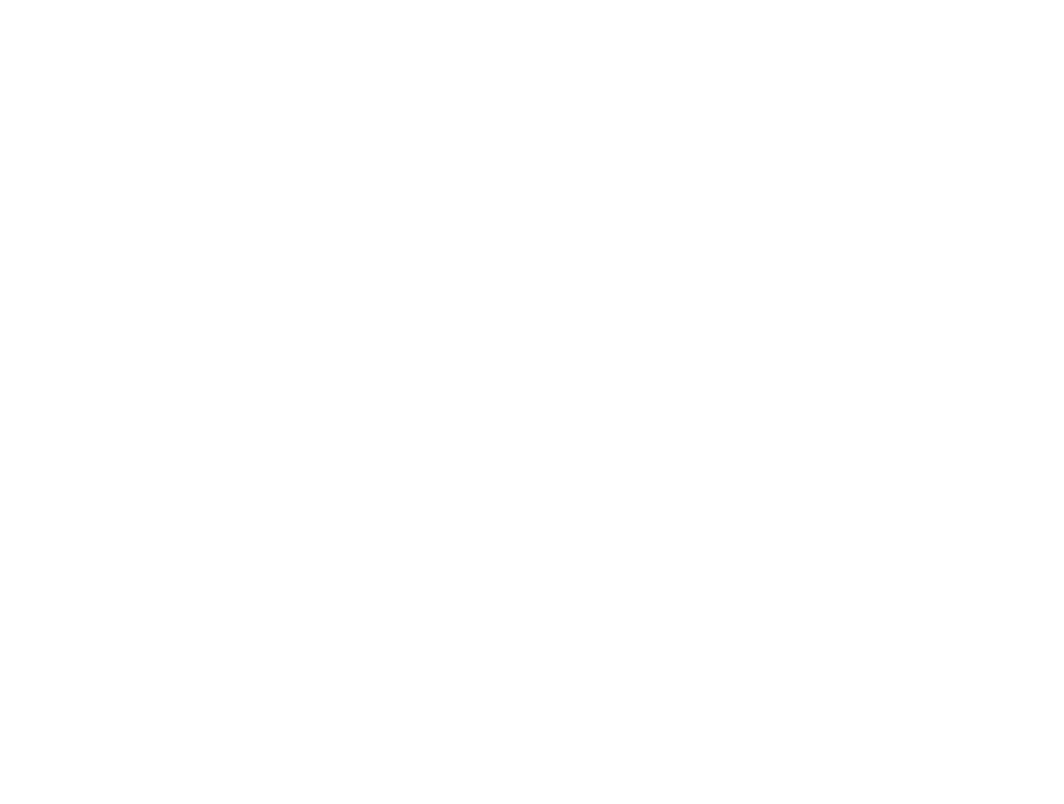
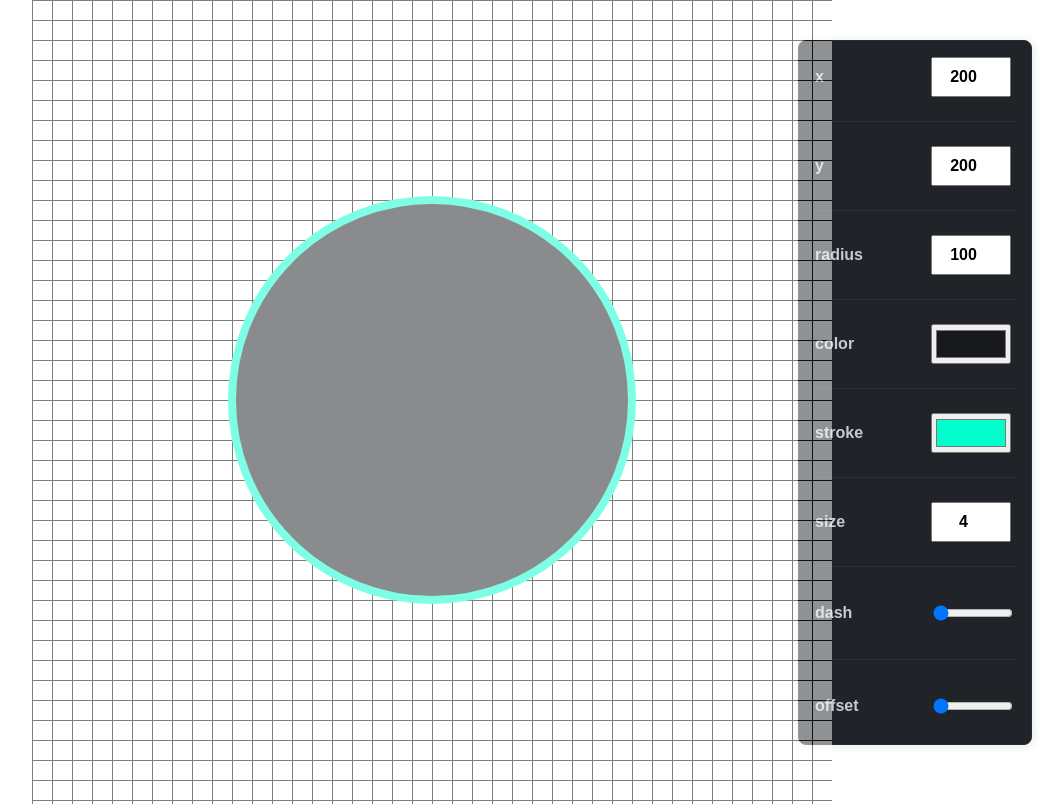
Before and after one commit to Andriikryl/gui-library, a SvelteKit app: page / in a window 1280 px wide. Shown: the whole page, without its empty margins (208-1272 px from the left). Built offline with nearby package versions, Linux system fonts and the light colour scheme.

Commit message:
add page component

```diff
--- a/src/routes/+page.svelte
+++ b/src/routes/+page.svelte
@@ -1 +1,7 @@
-<main></main>
+<script>
+  import Circle from "../lib/components/Circle.svelte";
+</script>
+
+<div>
+  <Circle />
+</div>
```
